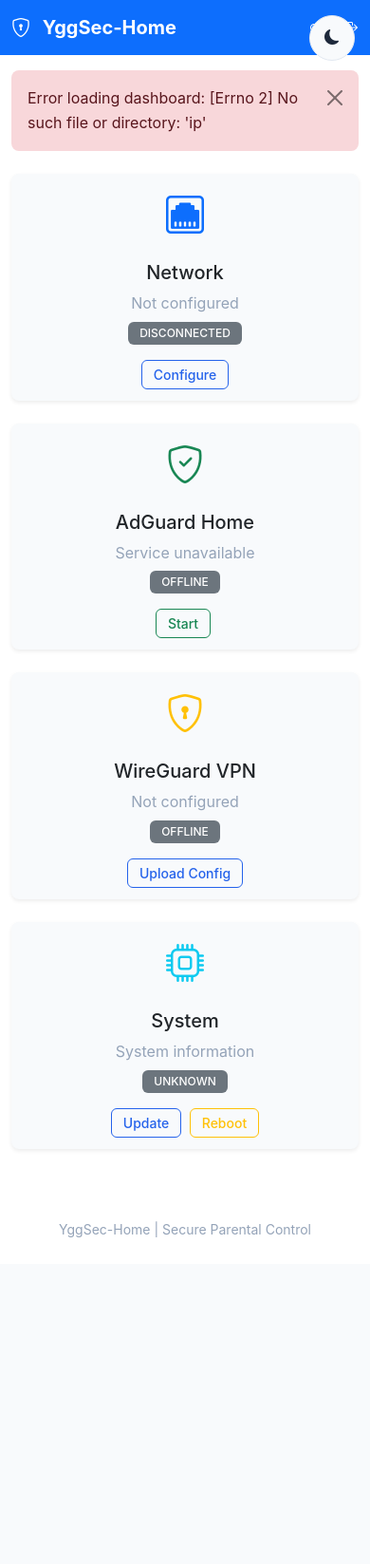
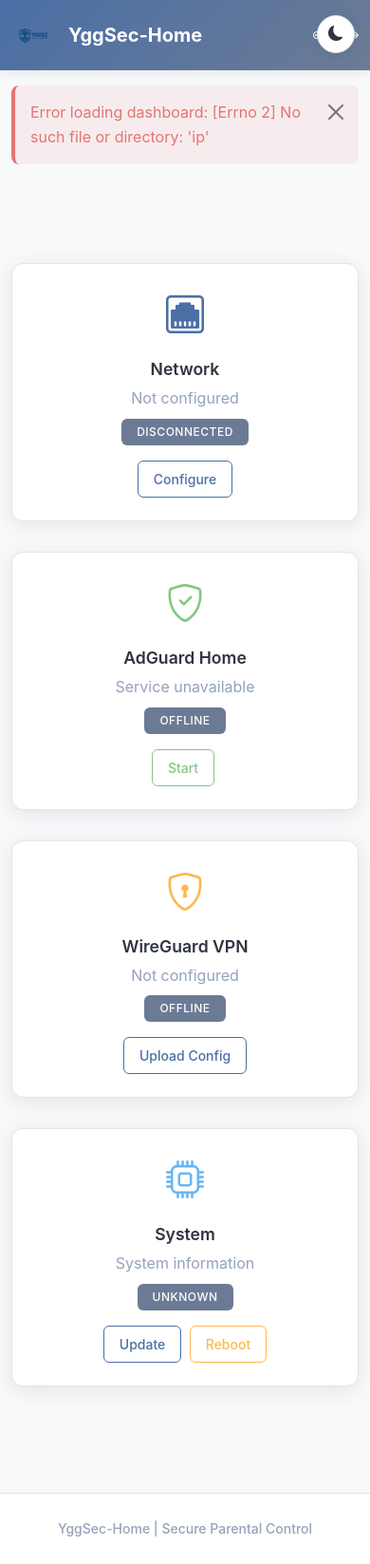
Before and after one commit to romarroca/yggsec-home, a Flask app: page / in a window 390 px wide. Shown: the whole page at 95% size. Before the commit the page ends 1303 px from the top, so only its background shows below. Run offline with Flask 3, Linux system fonts and the light colour scheme; the visitor is signed in with stand-in values (Sample User, id 1); some libraries are stand-ins or nearby versions.

Commit message:
feat: implement Nordic cool theme matching YggSec-WG design
- Add comprehensive Nordic theme CSS with cool color palette
- Implement responsive grid layout with proper card spacing
- Add YggSec logo from repository to navigation and login
- Fix footer positioning to always stay at bottom using flexbox
- Update dashboard with clean Nordic styling and animations
- Enhance login page with Nordic theme and logo integration
- Improve visual hierarchy with proper shadows and borders
- Add dark theme support with Nordic color variables

UI improvements:
- Clean card-based layout matching YggSec-WG aesthetic
- Responsive design with proper mobile breakpoints
- Consistent spacing and typography throughout
- Smooth hover animations and transitions
- Professional color scheme with accessibility in mind

```diff
--- /dev/null
+++ b/static/css/nordic-theme.css
@@ -0,0 +1,358 @@
+/* YggSec-Home Nordic Cool Theme */
+/* Inspired by YggSec-WG design */
+
+:root {
+    /* Nordic Cool Colors */
+    --nordic-bg: #f8f9fa;
+    --nordic-surface: #ffffff;
+    --nordic-primary: #4a6fa5;
+    --nordic-secondary: #6c7b95;
+    --nordic-accent: #81c784;
+    --nordic-text: #2e3440;
+    --nordic-text-muted: #5e81ac;
+    --nordic-border: #e1e5e9;
+    --nordic-shadow: rgba(46, 52, 64, 0.1);
+
+    /* Status Colors */
+    --nordic-success: #81c784;
+    --nordic-warning: #ffb74d;
+    --nordic-danger: #e57373;
+    --nordic-info: #64b5f6;
+}
+
+/* Global Styles */
+body {
+    background-color: var(--nordic-bg);
+    color: var(--nordic-text);
+    font-family: -apple-system, BlinkMacSystemFont, 'Segoe UI', Roboto, sans-serif;
+    line-height: 1.6;
+    min-height: 100vh;
+    display: flex;
+    flex-direction: column;
+}
+
+/* Navigation */
+.navbar {
+    background: linear-gradient(135deg, var(--nordic-primary) 0%, var(--nordic-secondary) 100%) !important;
+    border: none;
+    box-shadow: 0 2px 10px var(--nordic-shadow);
+    padding: 1rem 0;
+}
+
+.navbar-brand {
+    font-weight: 600;
+    font-size: 1.25rem;
+    display: flex;
+    align-items: center;
+}
+
+.navbar-brand img {
+    height: 32px;
+    width: auto;
+    margin-right: 0.75rem;
+}
+
+/* Main Content */
+main {
+    flex: 1;
+    padding: 2rem 0;
+}
+
+/* Cards */
+.card {
+    background: var(--nordic-surface);
+    border: 1px solid var(--nordic-border);
+    border-radius: 12px;
+    box-shadow: 0 4px 20px var(--nordic-shadow);
+    transition: all 0.3s ease;
+    height: 100%;
+}
+
+.card:hover {
+    transform: translateY(-2px);
+    box-shadow: 0 8px 30px rgba(46, 52, 64, 0.15);
+}
+
+.card-body {
+    padding: 2rem;
+    display: flex;
+    flex-direction: column;
+    align-items: center;
+    text-align: center;
+    min-height: 220px;
+    justify-content: space-between;
+}
+
+.card-title {
+    font-weight: 600;
+    color: var(--nordic-text);
+    margin-bottom: 0.5rem;
+    font-size: 1.1rem;
+}
+
+/* Status Icons */
+.status-icon {
+    font-size: 3rem;
+    margin-bottom: 1rem;
+    height: 60px;
+    display: flex;
+    align-items: center;
+    justify-content: center;
+}
+
+.text-primary { color: var(--nordic-primary) !important; }
+.text-success { color: var(--nordic-success) !important; }
+.text-warning { color: var(--nordic-warning) !important; }
+.text-info { color: var(--nordic-info) !important; }
+
+/* Badges */
+.badge {
+    font-weight: 500;
+    padding: 0.5rem 1rem;
+    border-radius: 6px;
+    font-size: 0.75rem;
+    letter-spacing: 0.5px;
+    text-transform: uppercase;
+}
+
+.bg-primary { background-color: var(--nordic-primary) !important; }
+.bg-success { background-color: var(--nordic-success) !important; }
+.bg-danger { background-color: var(--nordic-danger) !important; }
+.bg-warning { background-color: var(--nordic-warning) !important; }
+.bg-secondary { background-color: var(--nordic-secondary) !important; }
+
+/* Buttons */
+.btn {
+    border-radius: 6px;
+    font-weight: 500;
+    padding: 0.5rem 1rem;
+    transition: all 0.3s ease;
+    border: none;
+}
+
+.btn-outline-primary {
+    color: var(--nordic-primary);
+    border: 1px solid var(--nordic-primary);
+}
+
+.btn-outline-primary:hover {
+    background-color: var(--nordic-primary);
+    border-color: var(--nordic-primary);
+}
+
+.btn-outline-success {
+    color: var(--nordic-success);
+    border: 1px solid var(--nordic-success);
+}
+
+.btn-outline-success:hover {
+    background-color: var(--nordic-success);
+    border-color: var(--nordic-success);
+}
+
+.btn-outline-danger {
+    color: var(--nordic-danger);
+    border: 1px solid var(--nordic-danger);
+}
+
+.btn-outline-danger:hover {
+    background-color: var(--nordic-danger);
+    border-color: var(--nordic-danger);
+}
+
+.btn-outline-warning {
+    color: var(--nordic-warning);
+    border: 1px solid var(--nordic-warning);
+}
+
+.btn-outline-warning:hover {
+    background-color: var(--nordic-warning);
+    border-color: var(--nordic-warning);
+}
+
+.btn-outline-secondary {
+    color: var(--nordic-secondary);
+    border: 1px solid var(--nordic-secondary);
+}
+
+.btn-outline-secondary:hover {
+    background-color: var(--nordic-secondary);
+    border-color: var(--nordic-secondary);
+}
+
+/* Grid Layout */
+.row {
+    margin: 0 -1rem;
+}
+
+.col-md-6 {
+    padding: 0 1rem;
+    margin-bottom: 2rem;
+}
+
+/* Footer */
+footer {
+    background: var(--nordic-surface);
+    border-top: 1px solid var(--nordic-border);
+    margin-top: auto;
+    padding: 1.5rem 0;
+}
+
+footer small {
+    color: var(--nordic-text-muted);
+    font-weight: 500;
+}
+
+/* Theme Toggle */
+.theme-toggle {
+    position: fixed;
+    top: 1rem;
+    right: 1rem;
+    background: var(--nordic-surface);
+    border: 1px solid var(--nordic-border);
+    border-radius: 50%;
+    width: 40px;
+    height: 40px;
+    display: flex;
+    align-items: center;
+    justify-content: center;
+    cursor: pointer;
+    transition: all 0.3s ease;
+    z-index: 1000;
+    box-shadow: 0 2px 10px var(--nordic-shadow);
+}
+
+.theme-toggle:hover {
+    background: var(--nordic-primary);
+    color: white;
+}
+
+/* Modals */
+.modal-content {
+    border: none;
+    border-radius: 12px;
+    box-shadow: 0 10px 40px rgba(46, 52, 64, 0.3);
+}
+
+.modal-header {
+    border-bottom: 1px solid var(--nordic-border);
+    padding: 1.5rem;
+}
+
+.modal-body {
+    padding: 1.5rem;
+}
+
+.modal-footer {
+    border-top: 1px solid var(--nordic-border);
+    padding: 1.5rem;
+}
+
+/* Forms */
+.form-control {
+    border: 1px solid var(--nordic-border);
+    border-radius: 6px;
+    padding: 0.75rem;
+    transition: all 0.3s ease;
+}
+
+.form-control:focus {
+    border-color: var(--nordic-primary);
+    box-shadow: 0 0 0 0.2rem rgba(74, 111, 165, 0.25);
+}
+
+/* Dark Theme */
+[data-bs-theme="dark"] {
+    --nordic-bg: #2e3440;
+    --nordic-surface: #3b4252;
+    --nordic-text: #eceff4;
+    --nordic-text-muted: #d8dee9;
+    --nordic-border: #434c5e;
+    --nordic-shadow: rgba(0, 0, 0, 0.3);
+}
+
+/* Responsive */
+@media (max-width: 768px) {
+    .col-md-6 {
+        margin-bottom: 1.5rem;
+    }
+
+    .card-body {
+        padding: 1.5rem;
+        min-height: 180px;
+    }
+
+    .status-icon {
+        font-size: 2.5rem;
+    }
+}
+
+/* Login Page Specific */
+.login-card {
+    background: var(--nordic-surface);
+    border-radius: 12px;
+    box-shadow: 0 10px 40px var(--nordic-shadow);
+    max-width: 400px;
+    width: 100%;
+    overflow: hidden;
+}
+
+.login-header {
+    background: linear-gradient(135deg, var(--nordic-primary) 0%, var(--nordic-secondary) 100%);
+    color: white;
+    padding: 2rem;
+    text-align: center;
+}
+
+.login-body {
+    padding: 2rem;
+}
+
+/* Custom Status Grid */
+.status-grid {
+    display: grid;
+    grid-template-columns: repeat(auto-fit, minmax(280px, 1fr));
+    gap: 2rem;
+    margin: 2rem 0;
+}
+
+/* Animations */
+@keyframes fadeIn {
+    from { opacity: 0; transform: translateY(20px); }
+    to { opacity: 1; transform: translateY(0); }
+}
+
+.card {
+    animation: fadeIn 0.5s ease-out;
+}
+
+/* Alert Styles */
+.alert {
+    border-radius: 8px;
+    border: none;
+    margin-bottom: 1rem;
+}
+
+.alert-success {
+    background-color: rgba(129, 199, 132, 0.1);
+    color: var(--nordic-success);
+    border-left: 4px solid var(--nordic-success);
+}
+
+.alert-danger {
+    background-color: rgba(229, 115, 115, 0.1);
+    color: var(--nordic-danger);
+    border-left: 4px solid var(--nordic-danger);
+}
+
+.alert-warning {
+    background-color: rgba(255, 183, 77, 0.1);
+    color: var(--nordic-warning);
+    border-left: 4px solid var(--nordic-warning);
+}
+
+.alert-info {
+    background-color: rgba(100, 181, 246, 0.1);
+    color: var(--nordic-info);
+    border-left: 4px solid var(--nordic-info);
+}
--- a/templates/base.html
+++ b/templates/base.html
@@ -13,6 +13,7 @@
 
     <!-- Custom CSS -->
     <link href="{{ url_for('static', filename='css/style.css') }}" rel="stylesheet">
+    <link href="{{ url_for('static', filename='css/nordic-theme.css') }}" rel="stylesheet">
 
     {% block head %}{% endblock %}
 </head>
@@ -26,7 +27,7 @@
     <nav class="navbar navbar-expand-lg navbar-dark bg-primary">
         <div class="container">
             <a class="navbar-brand fw-bold" href="{{ url_for('dashboard') }}">
-                <i class="bi bi-shield-lock me-2"></i>
+                <img src="{{ url_for('static', filename='images/logo.png') }}" alt="YggSec Logo">
                 YggSec-Home
             </a>
 
--- a/templates/dashboard.html
+++ b/templates/dashboard.html
@@ -1,21 +1,20 @@
 {% extends "base.html" %}
 
 {% block content %}
-<!-- Clean Status Grid -->
-<div class="row g-4">
+<!-- Nordic Status Grid -->
+<div class="status-grid">
     <!-- Network -->
-    <div class="col-md-6">
-        <div class="card h-100 border-0 shadow-sm">
-            <div class="card-body text-center">
-                <div class="text-primary mb-3">
-                    <i class="bi bi-ethernet" style="font-size: 2.5rem;"></i>
+    <div class="card">
+        <div class="card-body">
+            <div class="status-icon text-primary">
+                <i class="bi bi-ethernet"></i>
             </div>
             <h5 class="card-title">Network</h5>
             {% if network and network.ip %}
-                    <p class="text-muted mb-1">{{ network.ip }}</p>
+                <p class="text-muted mb-2">{{ network.ip }}</p>
                 <span class="badge bg-primary">{{ network.mode.upper() }}</span>
             {% else %}
-                    <p class="text-muted mb-1">Not configured</p>
+                <p class="text-muted mb-2">Not configured</p>
                 <span class="badge bg-secondary">DISCONNECTED</span>
             {% endif %}
             <div class="mt-3">
@@ -25,23 +24,21 @@
             </div>
         </div>
     </div>
-    </div>
 
     <!-- AdGuard Home -->
-    <div class="col-md-6">
-        <div class="card h-100 border-0 shadow-sm">
-            <div class="card-body text-center">
-                <div class="text-success mb-3">
-                    <i class="bi bi-shield-check" style="font-size: 2.5rem;"></i>
+    <div class="card">
+        <div class="card-body">
+            <div class="status-icon text-success">
+                <i class="bi bi-shield-check"></i>
             </div>
             <h5 class="card-title">AdGuard Home</h5>
             {% if adguard %}
-                    <p class="text-muted mb-1">DNS Protection</p>
+                <p class="text-muted mb-2">DNS Protection</p>
                 <span class="badge bg-{{ 'success' if adguard.active else 'danger' }}">
                     {{ 'ACTIVE' if adguard.active else 'STOPPED' }}
                 </span>
             {% else %}
-                    <p class="text-muted mb-1">Service unavailable</p>
+                <p class="text-muted mb-2">Service unavailable</p>
                 <span class="badge bg-secondary">OFFLINE</span>
             {% endif %}
             <div class="mt-3">
@@ -62,23 +59,21 @@
             </div>
         </div>
     </div>
-    </div>
 
     <!-- WireGuard VPN -->
-    <div class="col-md-6">
-        <div class="card h-100 border-0 shadow-sm">
-            <div class="card-body text-center">
-                <div class="text-warning mb-3">
-                    <i class="bi bi-shield-lock" style="font-size: 2.5rem;"></i>
+    <div class="card">
+        <div class="card-body">
+            <div class="status-icon text-warning">
+                <i class="bi bi-shield-lock"></i>
             </div>
             <h5 class="card-title">WireGuard VPN</h5>
             {% if wireguard %}
-                    <p class="text-muted mb-1">VPN Tunnel</p>
+                <p class="text-muted mb-2">VPN Tunnel</p>
                 <span class="badge bg-{{ 'success' if wireguard.connected else 'danger' }}">
                     {{ 'CONNECTED' if wireguard.connected else 'DISCONNECTED' }}
                 </span>
             {% else %}
-                    <p class="text-muted mb-1">Not configured</p>
+                <p class="text-muted mb-2">Not configured</p>
                 <span class="badge bg-secondary">OFFLINE</span>
             {% endif %}
             <div class="mt-3">
@@ -102,21 +97,19 @@
             </div>
         </div>
     </div>
-    </div>
 
     <!-- System -->
-    <div class="col-md-6">
-        <div class="card h-100 border-0 shadow-sm">
-            <div class="card-body text-center">
-                <div class="text-info mb-3">
-                    <i class="bi bi-cpu" style="font-size: 2.5rem;"></i>
+    <div class="card">
+        <div class="card-body">
+            <div class="status-icon text-info">
+                <i class="bi bi-cpu"></i>
             </div>
             <h5 class="card-title">System</h5>
             {% if system %}
-                    <p class="text-muted mb-1">{{ system.uptime.replace('up ', '') if system.uptime else 'Online' }}</p>
+                <p class="text-muted mb-2">{{ system.uptime.replace('up ', '') if system.uptime else 'Online' }}</p>
                 <span class="badge bg-success">RUNNING</span>
             {% else %}
-                    <p class="text-muted mb-1">System information</p>
+                <p class="text-muted mb-2">System information</p>
                 <span class="badge bg-secondary">UNKNOWN</span>
             {% endif %}
             <div class="mt-3">
@@ -126,7 +119,6 @@
                 <button class="btn btn-outline-warning btn-sm" onclick="systemAction('reboot')">
                     Reboot
                 </button>
-                </div>
             </div>
         </div>
     </div>
```
Also changed, not shown: templates/login.html (+1 -28 lines), static/images/logo.png (added). Lines whose indentation alone changed are shown as unchanged.
